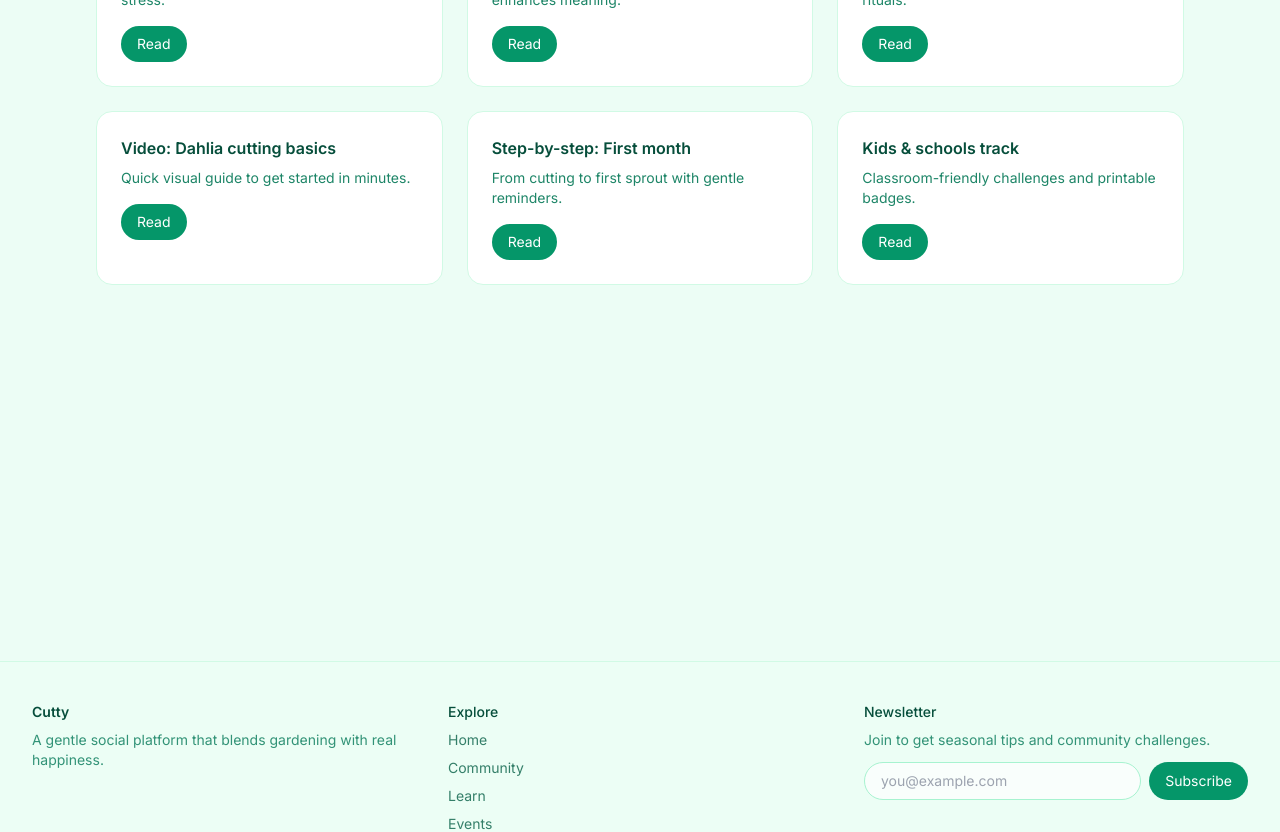
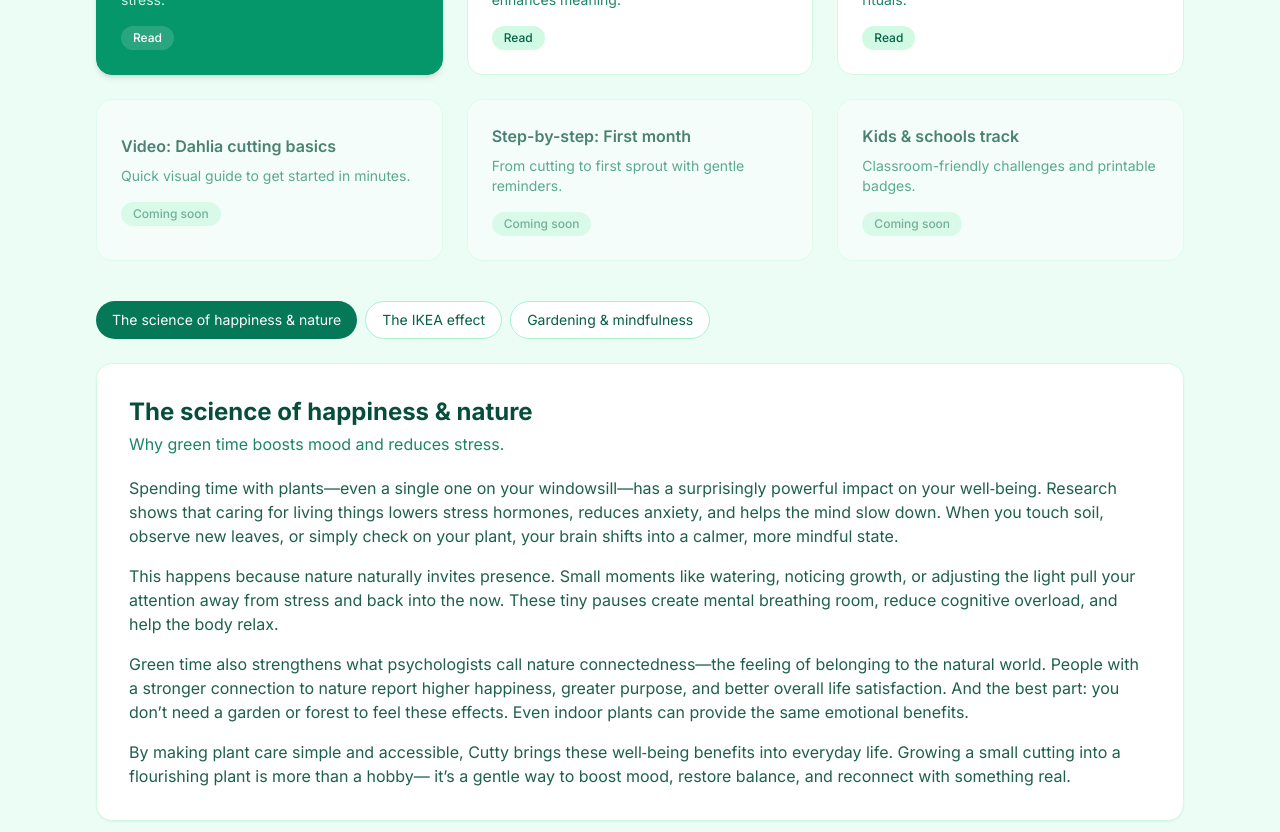
Before and after one commit to flamesResource6/frontend-repo_re4h6bt4_qc2lj9, a React (Vite) app: page /learn#science in a window 1280 px wide. Shown: the part 300-1132 px from the top of the page. Built offline with nearby package versions, Linux system fonts and the light colour scheme; a web font is replaced by a local one.

Commit message:
Update project prj_re4h6bt4 - 2025-11-18T16:28:48.012Z

```diff
--- a/src/pages/Learn.jsx
+++ b/src/pages/Learn.jsx
@@ -1,25 +1,181 @@
+import { useState, useMemo, useEffect, useRef } from 'react'
+
 export default function Learn() {
+  const sections = useMemo(() => ([
+    {
+      id: 'science',
+      title: 'The science of happiness & nature',
+      desc: 'Why green time boosts mood and reduces stress.',
+      content: (
+        <div className="space-y-4 text-emerald-900/90">
+          <p>
+            Spending time with plants—even a single one on your windowsill—has a surprisingly powerful impact on your well‑being.
+            Research shows that caring for living things lowers stress hormones, reduces anxiety, and helps the mind slow down.
+            When you touch soil, observe new leaves, or simply check on your plant, your brain shifts into a calmer, more mindful state.
+          </p>
+          <p>
+            This happens because nature naturally invites presence. Small moments like watering, noticing growth, or adjusting the light pull
+            your attention away from stress and back into the now. These tiny pauses create mental breathing room, reduce cognitive overload,
+            and help the body relax.
+          </p>
+          <p>
+            Green time also strengthens what psychologists call nature connectedness—the feeling of belonging to the natural world.
+            People with a stronger connection to nature report higher happiness, greater purpose, and better overall life satisfaction.
+            And the best part: you don’t need a garden or forest to feel these effects. Even indoor plants can provide the same emotional benefits.
+          </p>
+          <p>
+            By making plant care simple and accessible, Cutty brings these well‑being benefits into everyday life. Growing a small cutting into a flourishing plant is more than a hobby—
+            it’s a gentle way to boost mood, restore balance, and reconnect with something real.
+          </p>
+        </div>
+      )
+    },
+    {
+      id: 'ikea',
+      title: 'The IKEA effect',
+      desc: 'You love what you build — growing plants enhances meaning.',
+      content: (
+        <div className="space-y-4 text-emerald-900/90">
+          <p>
+            Humans naturally value things more when they’ve helped create them. This is known as the IKEA Effect—the psychological phenomenon
+            where effort increases love, pride, and emotional attachment. When you build something yourself, it becomes meaningful because you made it happen.
+          </p>
+          <p>
+            Cutty brings this effect into the world of plant care. When you plant a small cutting, water it, and watch it slowly turn into a thriving flower,
+            you don’t just see a plant—you see your work, your patience, your care. Every new leaf becomes a small victory. Every bit of growth reflects your own effort.
+          </p>
+          <p>
+            This feeling of ownership boosts happiness in a powerful way. It strengthens confidence, increases motivation, and creates a deep sense of accomplishment.
+            Instead of instant, disposable results, you experience the joy of watching something you nurtured come to life.
+          </p>
+          <p>
+            Growing a plant isn’t just an activity—it’s a meaningful journey. And meaning is one of the strongest foundations of long‑term well‑being.
+            With Cutty, you get to build something beautiful, and love it even more because it grew through you.
+          </p>
+        </div>
+      )
+    },
+    {
+      id: 'mindfulness',
+      title: 'Gardening & mindfulness',
+      desc: 'Turn small care moments into daily mindful rituals.',
+      content: (
+        <div className="space-y-4 text-emerald-900/90">
+          <h3 className="text-lg font-semibold text-emerald-900">Turn small care moments into daily mindful rituals</h3>
+          <p>
+            Gardening naturally slows life down. When you water your plant, feel the soil, or notice a tiny new leaf, your mind shifts out of hurry mode
+            and into calm, focused attention. These small gestures become mindful rituals—simple pauses that gently reset your thoughts.
+          </p>
+          <p>
+            Mindfulness doesn’t always require meditation or long practices. Sometimes, it’s as easy as checking on your plant. Each moment of care draws you into the present:
+            the color of a new sprout, the texture of the soil, the way your plant leans toward the light. These small observations quiet the mind and reduce stress,
+            helping you feel more centered.
+          </p>
+          <p>
+            With Cutty, these mindful moments happen naturally throughout your week. As your plant grows, you grow with it—becoming more observant, patient,
+            and connected to what’s right in front of you. In a world full of distractions, caring for a living thing becomes a gentle anchor, grounding your day with calm and intention.
+          </p>
+        </div>
+      )
+    }
+  ]), [])
+
+  const [active, setActive] = useState(sections[0].id)
+  const panelRef = useRef(null)
+
+  // Optional: support hash deep-linking like /learn#ikea
+  useEffect(() => {
+    const hash = typeof window !== 'undefined' ? window.location.hash.replace('#', '') : ''
+    if (hash && sections.find(s => s.id === hash)) {
+      setActive(hash)
+    }
+  }, [sections])
+
+  useEffect(() => {
+    if (typeof window !== 'undefined') {
+      const url = new URL(window.location.href)
+      url.hash = active
+      window.history.replaceState(null, '', url.toString())
+    }
+  }, [active])
+
+  const activeSection = sections.find(s => s.id === active) ?? sections[0]
+
   return (
     <div className="bg-emerald-50 min-h-screen">
       <section className="max-w-6xl mx-auto px-4 sm:px-6 lg:px-8 py-12">
         <h1 className="text-3xl font-extrabold text-emerald-900">Happiness Hub</h1>
         <p className="mt-2 text-emerald-800/90">Science-backed insights, gentle guides, and activities for all ages.</p>
 
+        {/* Cards */}
         <div className="grid md:grid-cols-3 gap-6 mt-8">
-          {[
-            {title: 'The science of happiness & nature', desc: 'Why green time boosts mood and reduces stress.'},
-            {title: 'The IKEA effect', desc: 'You love what you build — growing plants enhances meaning.'},
-            {title: 'Gardening & mindfulness', desc: 'Turn small care moments into daily mindful rituals.'},
-            {title: 'Video: Dahlia cutting basics', desc: 'Quick visual guide to get started in minutes.'},
-            {title: 'Step-by-step: First month', desc: 'From cutting to first sprout with gentle reminders.'},
-            {title: 'Kids & schools track', desc: 'Classroom-friendly challenges and printable badges.'},
-          ].map((c,i)=>(
-            <div key={i} className="rounded-2xl bg-white border border-emerald-100 p-6">
-              <p className="font-semibold text-emerald-900">{c.title}</p>
-              <p className="text-emerald-700/90 mt-2 text-sm">{c.desc}</p>
-              <button className="mt-4 rounded-full bg-emerald-600 text-white px-4 py-2 text-sm">Read</button>
+          {sections.concat([
+            { id: 'video', title: 'Video: Dahlia cutting basics', desc: 'Quick visual guide to get started in minutes.' },
+            { id: 'first-month', title: 'Step-by-step: First month', desc: 'From cutting to first sprout with gentle reminders.' },
+            { id: 'kids', title: 'Kids & schools track', desc: 'Classroom-friendly challenges and printable badges.' },
+          ]).map((c) => (
+            <button
+              key={c.id}
+              onClick={() => {
+                if (sections.some(s => s.id === c.id)) {
+                  setActive(c.id)
+                  panelRef.current?.scrollIntoView({ behavior: 'smooth', block: 'start' })
+                }
+              }}
+              className={`text-left rounded-2xl border p-6 transition-all focus:outline-none focus-visible:ring-2 focus-visible:ring-emerald-500/50 focus-visible:ring-offset-2 focus-visible:ring-offset-emerald-50 ${
+                sections.some(s => s.id === c.id)
+                  ? active === c.id
+                    ? 'bg-emerald-600 border-emerald-600 text-white shadow-md'
+                    : 'bg-white border-emerald-100 hover:border-emerald-200 hover:shadow-sm'
+                  : 'bg-white/60 border-emerald-100/70 opacity-70 cursor-default'
+              }`}
+              aria-pressed={active === c.id}
+            >
+              <p className={`font-semibold ${active === c.id ? 'text-white' : 'text-emerald-900'}`}>{c.title}</p>
+              <p className={`${active === c.id ? 'text-emerald-50/90' : 'text-emerald-700/90'} mt-2 text-sm`}>{c.desc}</p>
+              {sections.some(s => s.id === c.id) ? (
+                <span className={`inline-block mt-4 text-xs font-medium rounded-full px-3 py-1 ${active === c.id ? 'bg-white/15 text-white' : 'bg-emerald-100 text-emerald-800'}`}>
+                  Read
+                </span>
+              ) : (
+                <span className="inline-block mt-4 text-xs font-medium rounded-full px-3 py-1 bg-emerald-100 text-emerald-800/70">Coming soon</span>
+              )}
+            </button>
+          ))}
+        </div>
+
+        {/* Tabs */}
+        <div ref={panelRef} className="mt-10">
+          <div role="tablist" aria-label="Learn tabs" className="flex flex-wrap gap-2">
+            {sections.map((s) => (
+              <button
+                key={s.id}
+                role="tab"
+                aria-selected={active === s.id}
+                aria-controls={`panel-${s.id}`}
+                id={`tab-${s.id}`}
+                onClick={() => setActive(s.id)}
+                className={`px-4 py-2 rounded-full text-sm transition-all focus:outline-none focus-visible:ring-2 focus-visible:ring-emerald-500/50 focus-visible:ring-offset-2 focus-visible:ring-offset-emerald-50 ${
+                  active === s.id ? 'bg-emerald-700 text-white' : 'bg-white text-emerald-800 border border-emerald-200 hover:border-emerald-300'
+                }`}
+              >
+                {s.title}
+              </button>
+            ))}
+          </div>
+
+          <div
+            role="tabpanel"
+            id={`panel-${activeSection.id}`}
+            aria-labelledby={`tab-${activeSection.id}`}
+            className="mt-6 rounded-2xl bg-white border border-emerald-100 p-6 sm:p-8 shadow-sm"
+          >
+            <h2 className="text-2xl font-bold text-emerald-900">{activeSection.title}</h2>
+            <p className="mt-1 text-emerald-700/90">{activeSection.desc}</p>
+            <div className="mt-5 prose prose-emerald max-w-none">
+              {activeSection.content}
             </div>
-          ))}
+          </div>
         </div>
       </section>
     </div>
```
Also changed, not shown: 1 other file (tests, documents, lock files or other folders).
